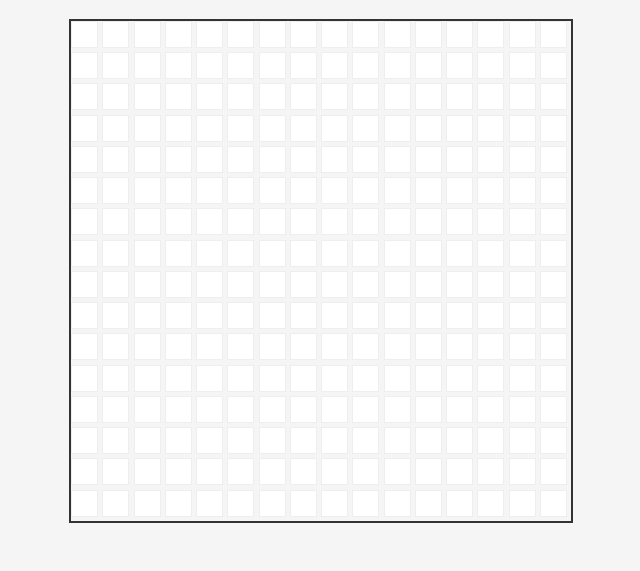
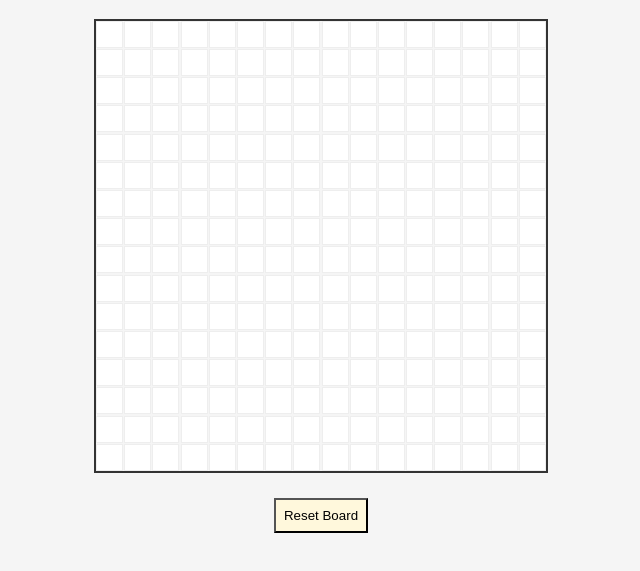
Before and after one commit to dimitri4579/EtchASketch, a plain HTML site: page index.html in a window 1280 px wide. Shown: the part 89-660 px from the top of the page, without its empty margins (319-959 px from the left). Drawn offline with Linux system fonts and the light colour scheme.

Commit message:
Changed container display to flex and added the reset button

```diff
--- a/index.html
+++ b/index.html
@@ -11,5 +11,6 @@
 <body>
     <h1>Etch-a-Sketch</h1>
     <div class="container"></div>
+    <button id="reset">Reset Board</button>
 </body>
 </html>
--- a/script.js
+++ b/script.js
@@ -19,9 +19,10 @@ function getRandomColor() {
     return rainbowColors[randomIndex];
 }
 
-container.style.gridTemplateColumns = `repeat(${COLS}, 1fr)`;
-container.style.gridTemplateRows = `repeat(${ROWS}, 1fr)`;
+// container.style.gridTemplateColumns = `repeat(${COLS}, 1fr)`;
+// container.style.gridTemplateRows = `repeat(${ROWS}, 1fr)`;
 
+function createNewGrid() {
     for (let i = 0; i < ROWS * COLS; i++) {
         const square = document.createElement('div');
         square.classList.add('grid-square');
@@ -30,3 +31,16 @@ for (let i = 0; i < ROWS * COLS; i++) {
         });
         container.appendChild(square);
     }
+}
+
+createNewGrid();
+
+
+const reset = document.getElementById('reset')
+
+reset.addEventListener("click", () => {
+    const squares = document.querySelectorAll(".grid-square");
+    squares.forEach(square => {
+        square.setAttribute("style", "background: white");
+    })
+})
--- a/styles.css
+++ b/styles.css
@@ -7,11 +7,14 @@ body {
 }
 
 .container {
-    display: grid;
+    display: flex;
     /* gap: 1px; */
-    width: 500px;
-    height: 500px;
+    flex-wrap: wrap;
+    width: 450px;
+    height: 450px;
     border: 2px solid #333;
+    justify-content: space-between;
+    align-content: space-between;
 
 }
 
@@ -21,3 +24,9 @@ body {
     width: 25px;
     height: 25px;
 }
+
+#reset {
+    margin-top: 25px;
+    padding: 8px;
+    background-color: cornsilk;
+}
```
Lines whose indentation alone changed are shown as unchanged.
